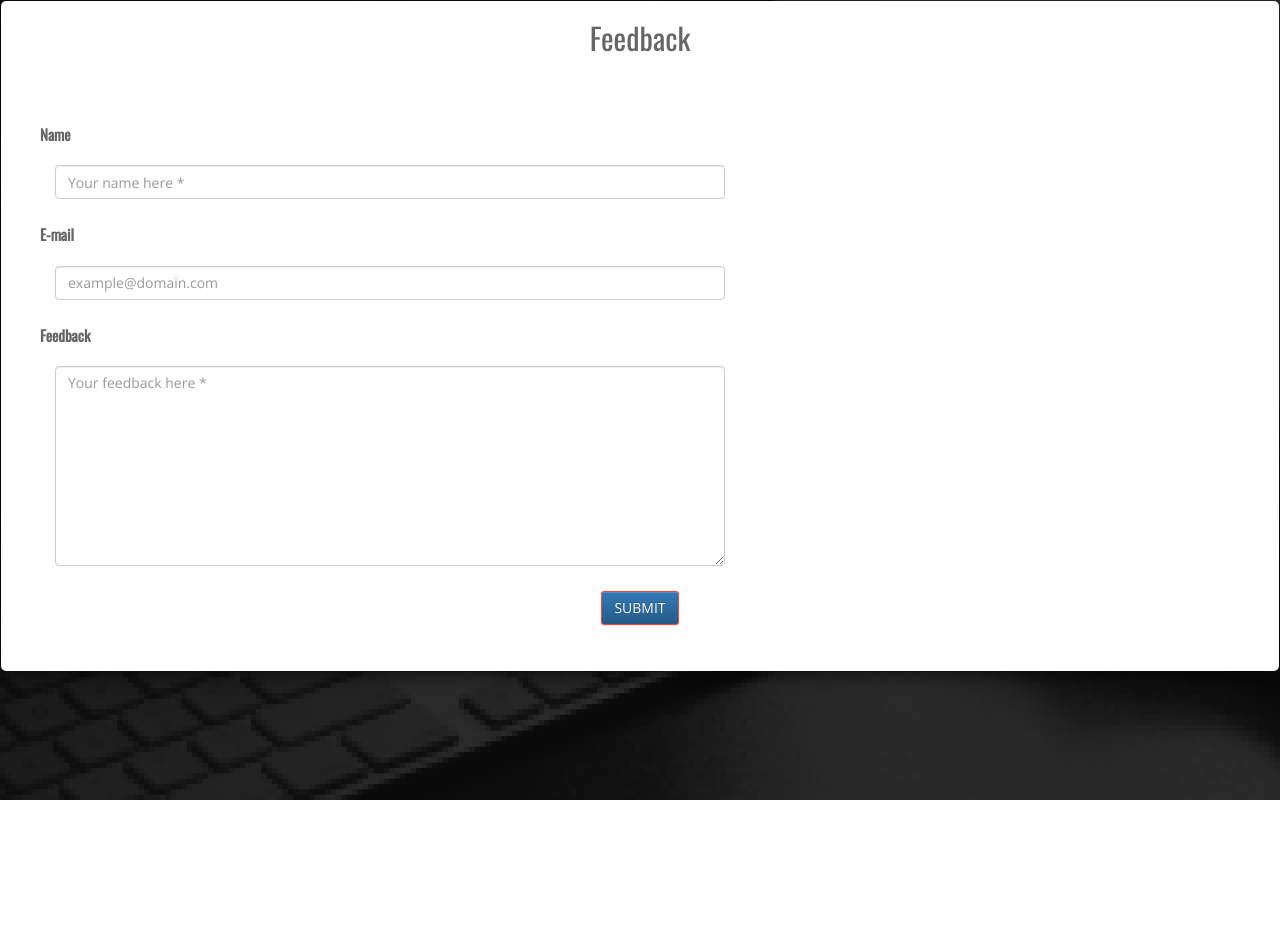
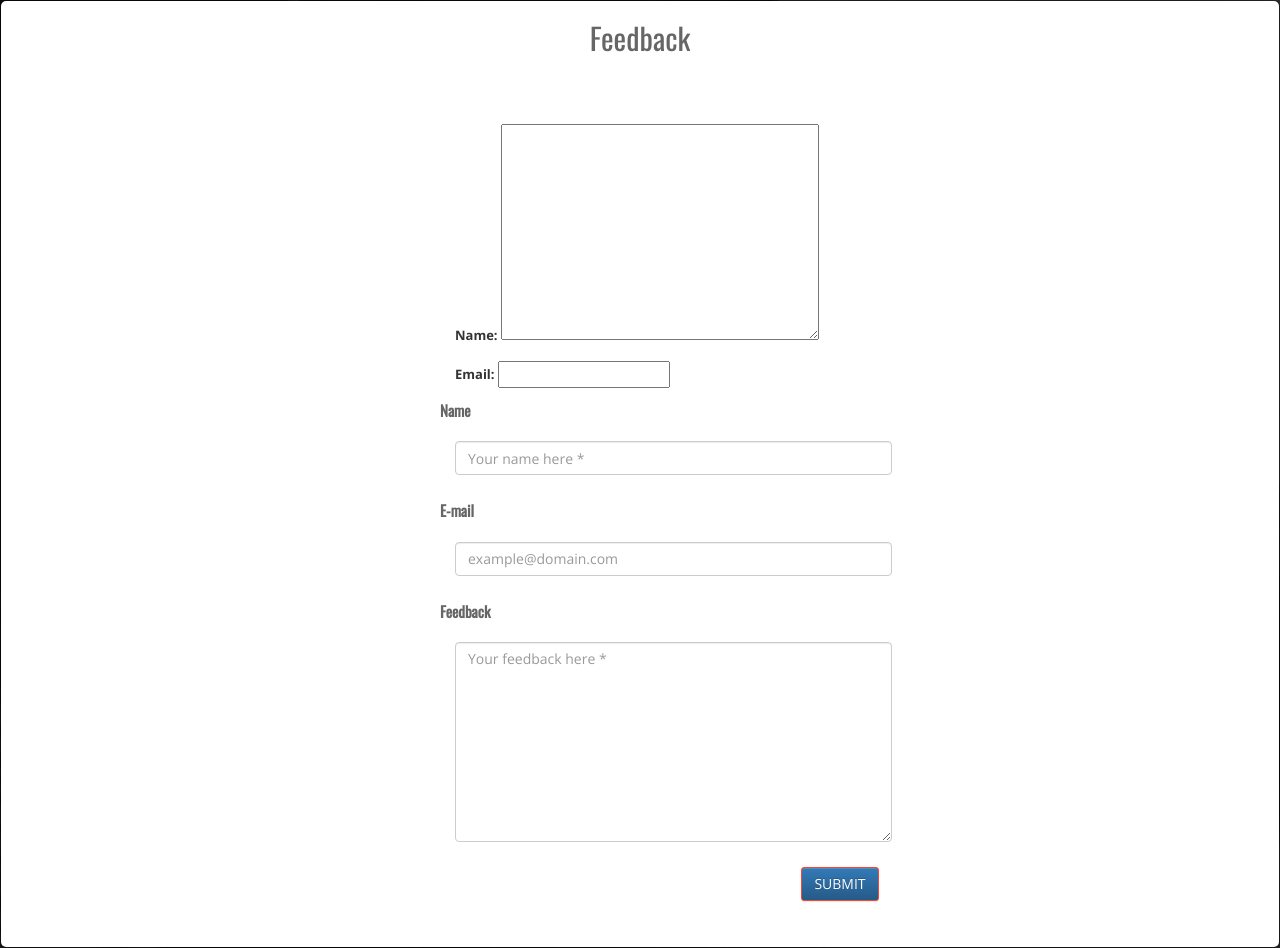
Before and after one commit to aditi73/cryptic-mining, a Django app: page /feedback/ in a window 1280 px wide. Before the commit the page ends 800 px from the top, so only its background shows below. Run offline with Django 3.2, Linux system fonts and the light colour scheme; some libraries are stand-ins or nearby versions.

Commit message:
feedback db

```diff
--- /dev/null
+++ b/cryptapp/forms.py
@@ -0,0 +1,9 @@
+from django import forms
+
+from .models import fback
+
+class FbackForm(forms.ModelForm):
+
+    class Meta:
+        model = fback
+        fields = ('name', 'email',)
--- a/cryptapp/models.py
+++ b/cryptapp/models.py
@@ -50,9 +50,10 @@
 class three_word(models.Model):
 	word = models.CharField(max_length=200)
 
-class faq(models.Model):
+class fback(models.Model):
     feedback = models.CharField(max_length=200)
     name = models.TextField(max_length=50)
+    email = models.CharField(max_length=100,default="")
     published_date = models.DateTimeField(
             blank=True, null=True)
 
--- a/cryptapp/templates/cryptapp/feedback.html
+++ b/cryptapp/templates/cryptapp/feedback.html
@@ -21,8 +21,10 @@
                     <br><br><br>
 
                         <div class = "row">
-                        <div class="col-md-12">
-                            <form name="sentMessage" id="contactForm" novalidate>
+                        <div class="col-md-8 col-md-offset-4">
+
+                            <form name="sentMessage" id="contactForm" method="POST">{% csrf_token %}
+                                {{ form.as_p }}
                                 <div class = "row form-group">
                                     <label class="label-control"  for="competition_level">Name</label>
                                 </div>
@@ -40,7 +42,7 @@
 
                                 <div class ="row">
                                     <div class="form-group col-md-7">
-                                        <input type="email" class="form-control" placeholder="example@domain.com" id="name" required data-validation-required-message="Please enter your name.">
+                                        <input type="email" class="form-control" placeholder="example@domain.com" id="email" required data-validation-required-message="Please enter your email.">
                                         <p class="help-block text-danger"></p>
                                     </div>
                                 </div>
--- a/cryptapp/templates/cryptapp/system.html
+++ b/cryptapp/templates/cryptapp/system.html
@@ -21,7 +21,7 @@
 
 
                         <div class = "row">
-                        <div class="col-md-12">
+                        <div class="col-md-11 col-md-offset-3">
                             <form name="sentMessage" id="contactForm" novalidate>
                                 <div class = "row form-group">
                                     <label class="label-control"  for="competition_level">Cipher Text</label>
--- a/cryptapp/views.py
+++ b/cryptapp/views.py
@@ -1,4 +1,8 @@
 from django.shortcuts import render
+from django.utils import timezone
+from .models import fback
+from .forms import FbackForm
+
 
 # Create your views here.
 def main_page(request):
@@ -20,4 +24,5 @@
     return render(request, 'cryptapp/contact.html', {})
 
 def feedback(request):
-    return render(request, 'cryptapp/feedback.html', {})
+    form = FbackForm()
+    return render(request, 'cryptapp/feedback.html', {'form': form})
```
Also changed, not shown: cryptapp/migrations/0003_auto_20151014_1244.py (added), cryptapp/migrations/0004_fback_email.py (added), 5 other files.
